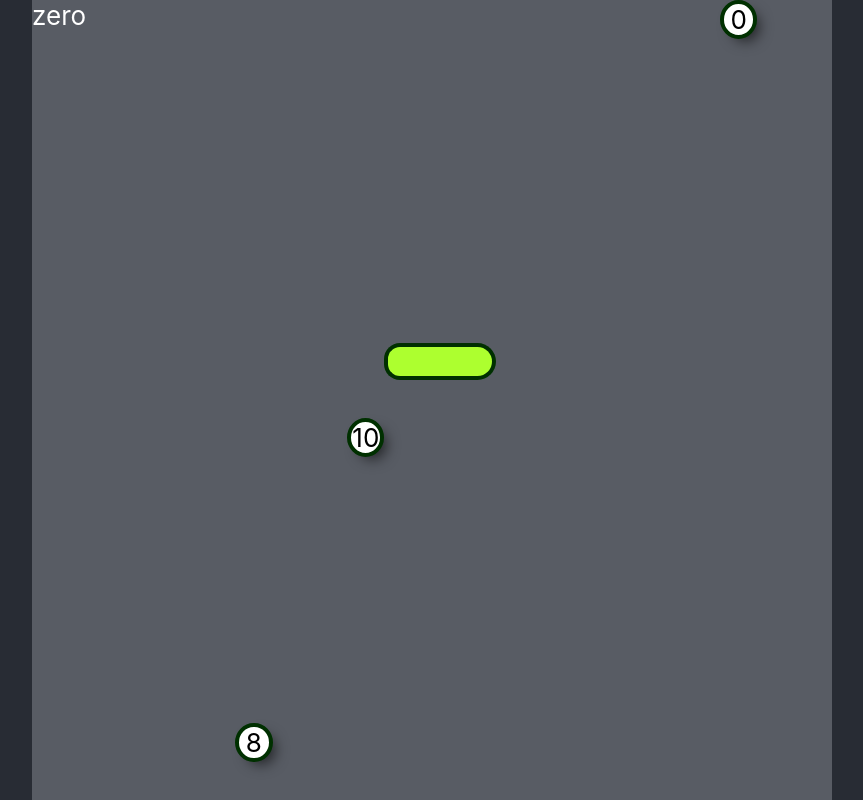
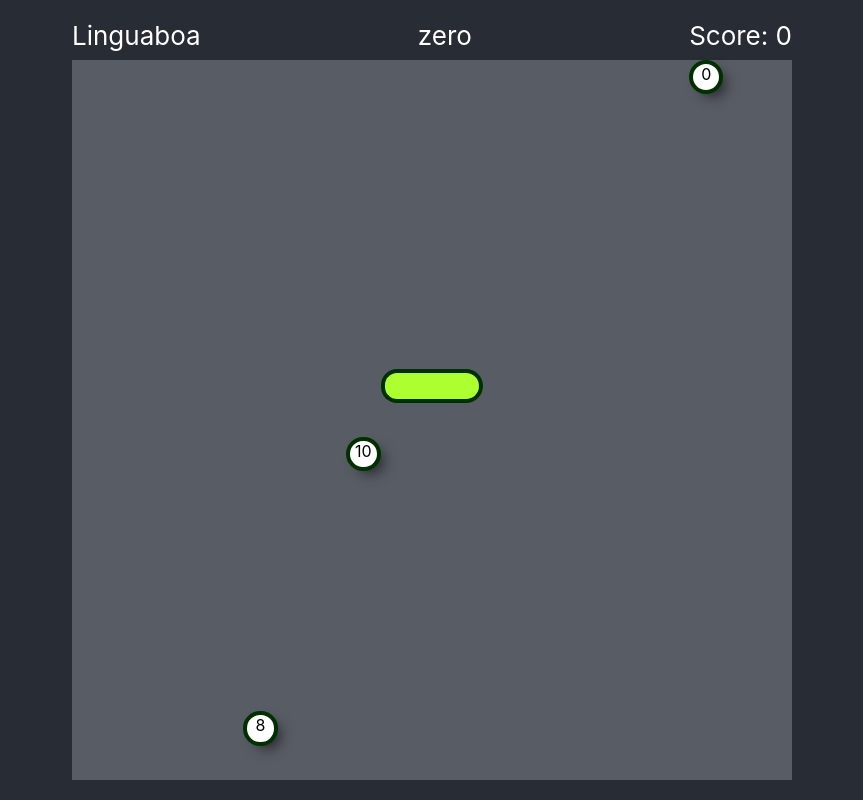
Before and after one commit to mankal111/LinguaBoa, a React (Create React App) app: page / in a window 1280 px wide. Both pictures are taken after a click on the input "Play". Shown: the whole page, without its empty margins (208-1071 px from the left). Built offline with nearby package versions, Linux system fonts and the light colour scheme.

Commit message:
score and header

```diff
--- a/src/components/Game.css
+++ b/src/components/Game.css
@@ -1,8 +1,15 @@
 .board {
-    background-color: #585c64;
-    width: 100vmin;
-    height: 100vmin;
-    display: grid;
-    grid-template-rows: repeat(21, 1fr);
-    grid-template-columns: repeat(21, 1fr);
-  }
+  background-color: #585c64;
+  width: 90vmin;
+  height: 90vmin;
+  font-size: 2vmin;
+  display: grid;
+  grid-template-rows: repeat(21, 1fr);
+  grid-template-columns: repeat(21, 1fr);
+}
+
+.header {
+  display: flex;
+  height: 5vmin;
+  justify-content: space-between;
+}
--- a/src/components/Game.js
+++ b/src/components/Game.js
@@ -12,6 +12,7 @@ export default class Board extends React.Component {
             foodList: [],
             snakePositions: [{x, y}, {x: x+1, y}, {x: x+2, y}],
             directionVector: {x: 0, y: 0},
+            score: 0,
         }
         this.eatFood = this.eatFood.bind(this);
         this.generateFood = this.generateFood.bind(this);
@@ -76,7 +77,8 @@ export default class Board extends React.Component {
     }
 
     eatFood() {
-        this.setState({ foodList: [] });
+        const { score } = this.state;
+        this.setState({ foodList: [], score: score + 10 });
         this.generateFood();
     }
 
@@ -110,11 +112,17 @@ export default class Board extends React.Component {
     }
 
     render() {
-        const { foodList, directionVector } = this.state;
+        const { foodList, directionVector, score} = this.state;
         const { language, subject, exit } = this.props;
         const practiceWord = foodList[0] && words[language][subject][foodList[0].wordIndex];
 
-        return <div className="board" onClick={this.clickControl}>
+        return <div className="game-container">
+            <div className="header">
+                <div className="title">Linguaboa</div>
+                <div className="practice-word">{practiceWord}</div>
+                <div className="score">{`Score: ${score}`}</div>
+            </div>
+            <div className="board" onClick={this.clickControl}>
                 <Snake
                     x={10} y={10}
                     newSnakePartPositions={this.newSnakePartPositions}
@@ -136,7 +144,7 @@ export default class Board extends React.Component {
                         />
                     )
                 )}
-            <div>{practiceWord}</div>
+            </div>
         </div>;
     }
 }
```
Lines whose indentation alone changed are shown as unchanged.
